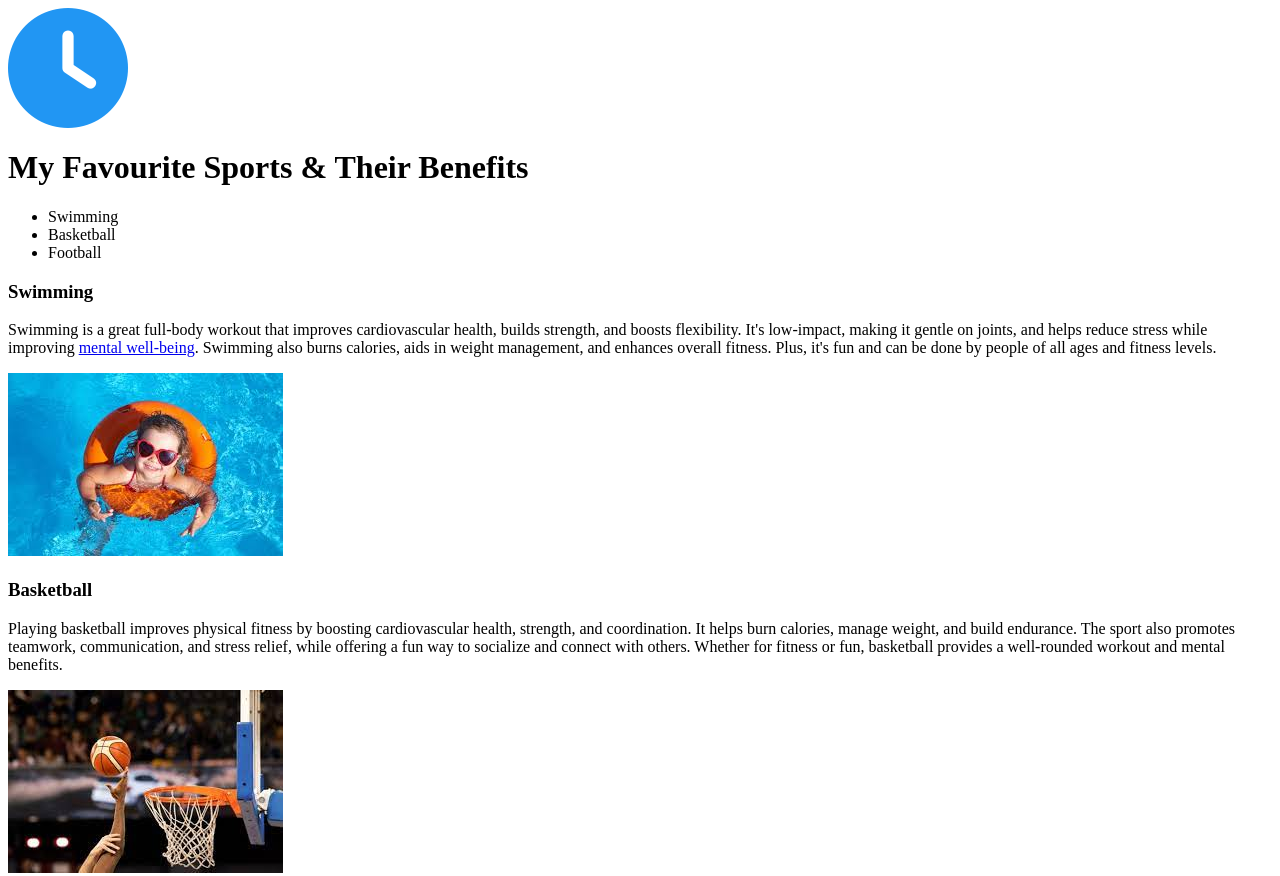
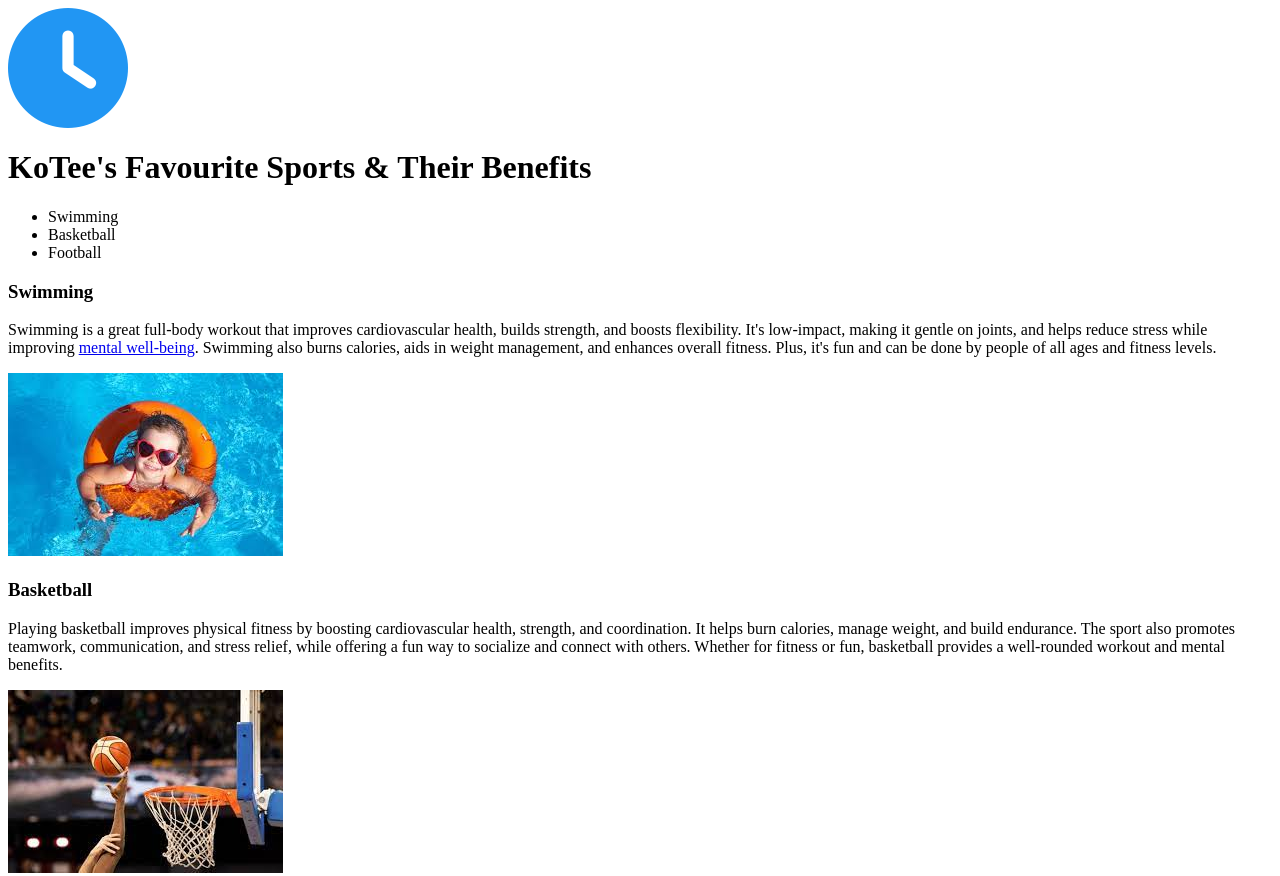
Before and after one commit to mtcxo/sample, a plain HTML site: page index.html in a window 1280 px wide. Shown: the top 876 px of the page. Drawn offline with Linux system fonts and the light colour scheme.

Commit message:
Update index.html

```diff
--- a/index.html
+++ b/index.html
@@ -8,7 +8,7 @@
 </head>
 <body>
     <i class="fas fa-clock" style="font-size:120px;color:#2196F3"></i>
-    <h1>My Favourite Sports & Their Benefits</h1>
+    <h1>KoTee's Favourite Sports & Their Benefits</h1>
     <ul>
         <li>Swimming</li>
         <li>Basketball</li>
```
